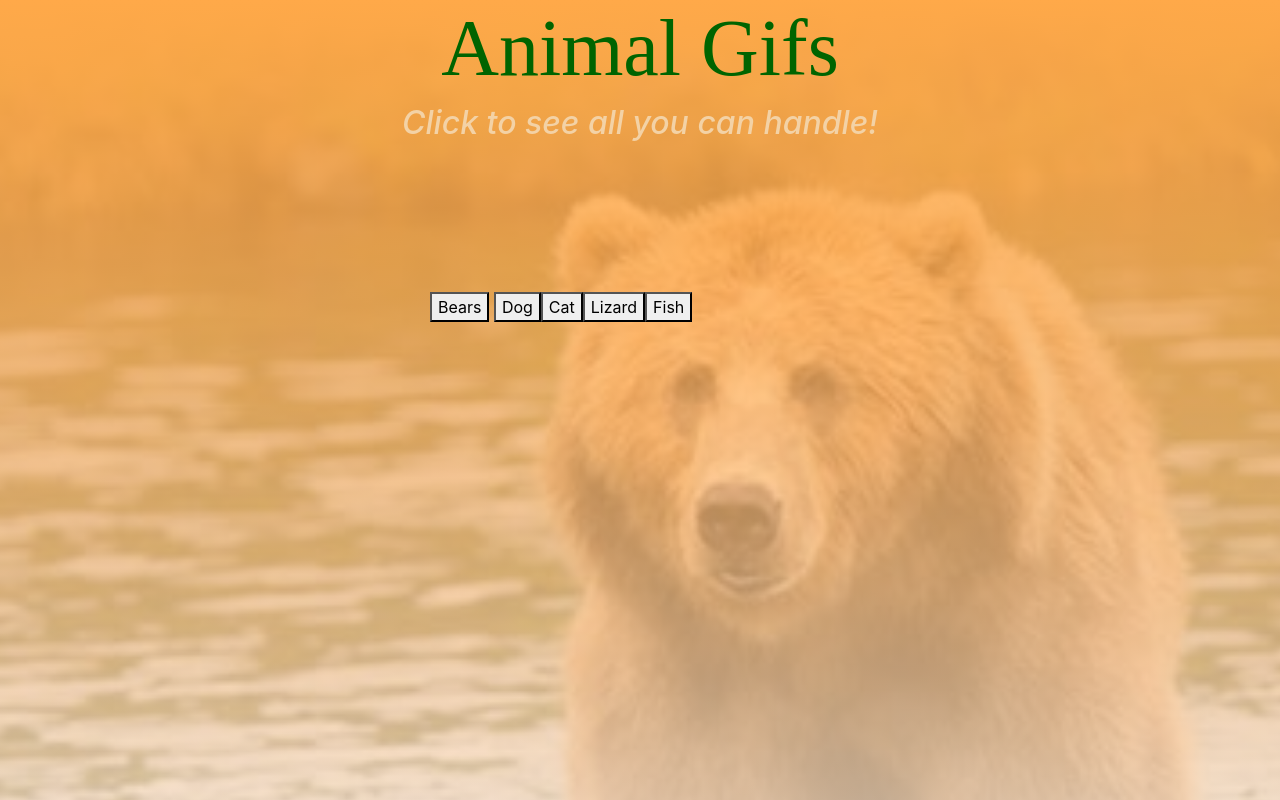
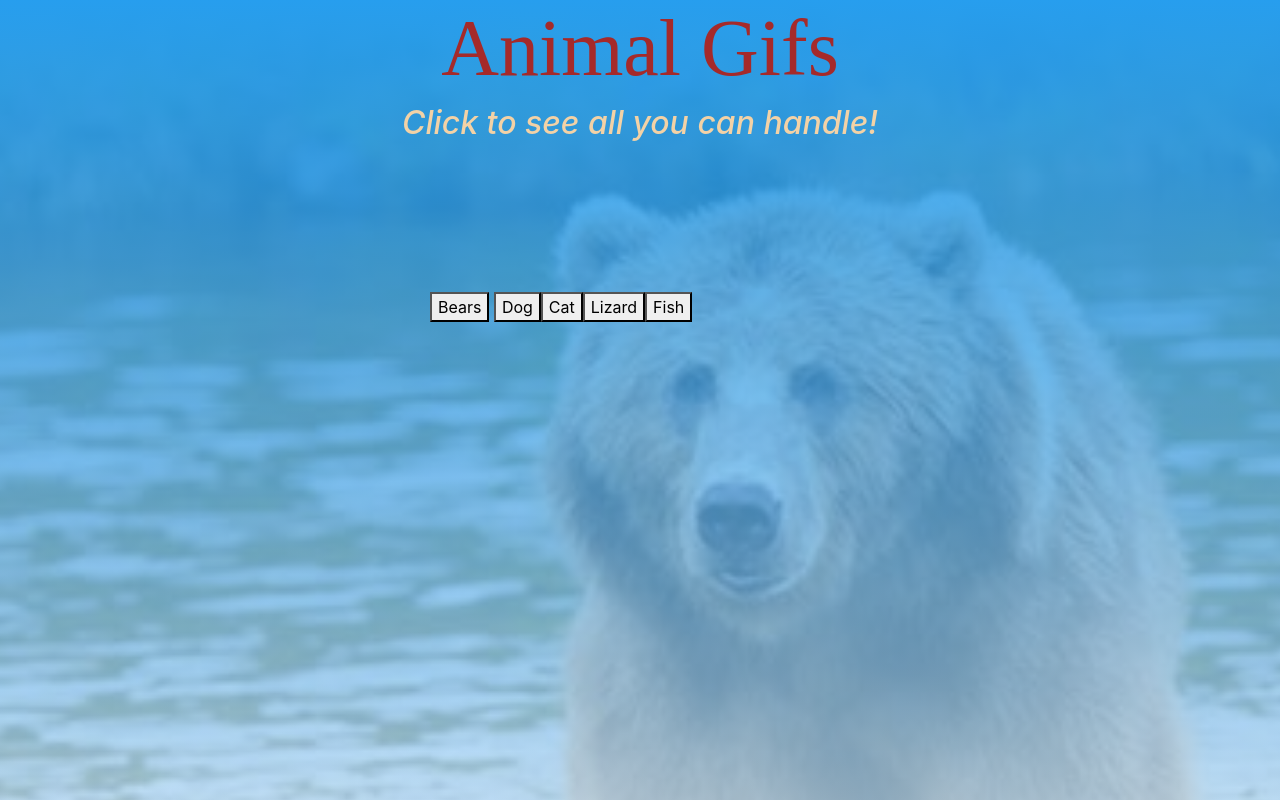
Before and after one commit to bathelix/Giphy1, a plain HTML site: page index.html in a window 1280 px wide. Shown: the top 800 px of the page. Drawn offline with nearby package versions, Linux system fonts and the light colour scheme; a web font is replaced by a local one.

Commit message:
color change

```diff
--- a/style.css
+++ b/style.css
@@ -1,7 +1,7 @@
 body {
 
     height: 1200px;
-    background: linear-gradient(#ffa949, transparent 90%),
+    background: linear-gradient(#279eee, transparent 90%),
                 linear-gradient(0deg, #fff, transparent),
                 #ffa949 url('img/KodiakBear.jpeg') no-repeat center;
 
@@ -10,7 +10,7 @@ body {
 
 
 h1 {
-    color: darkgreen;
+    color: brown;
     font-family: 'sofia';
     font-size: 5rem;
     text-align: center;
```
